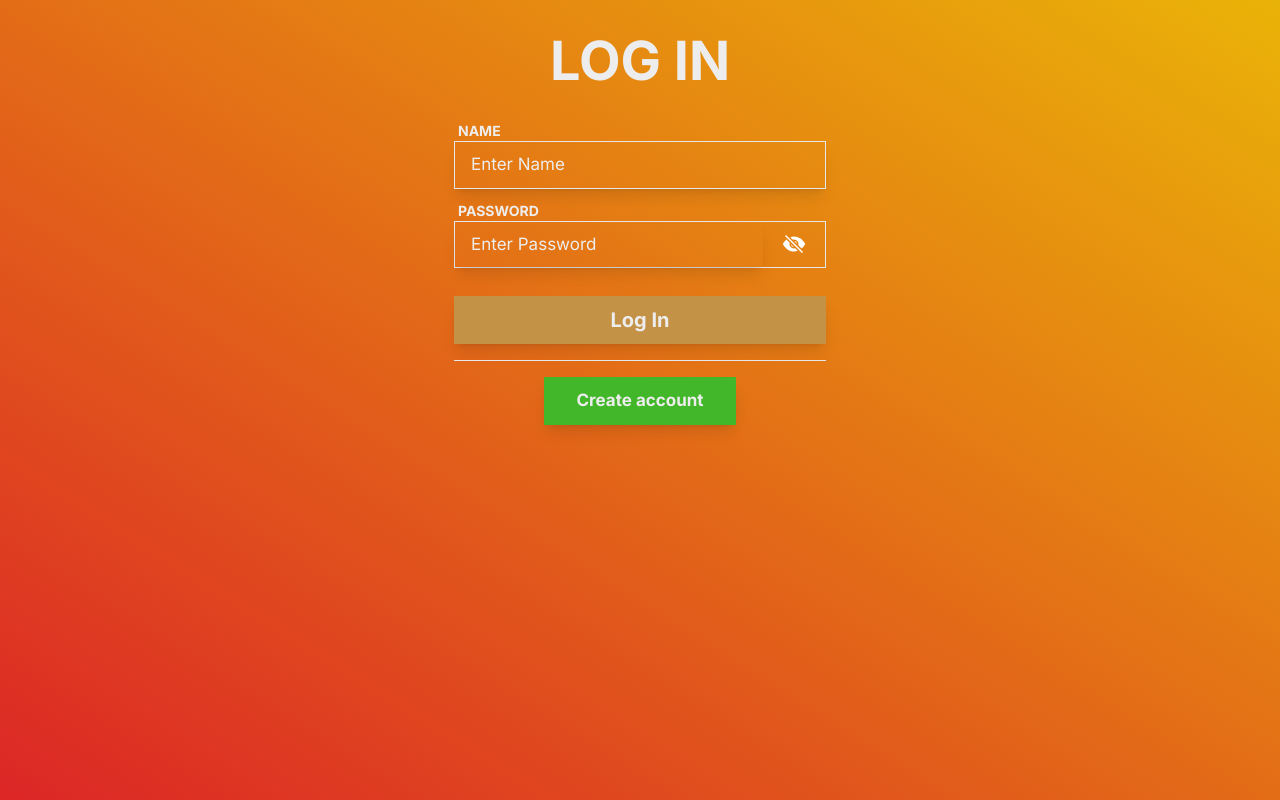
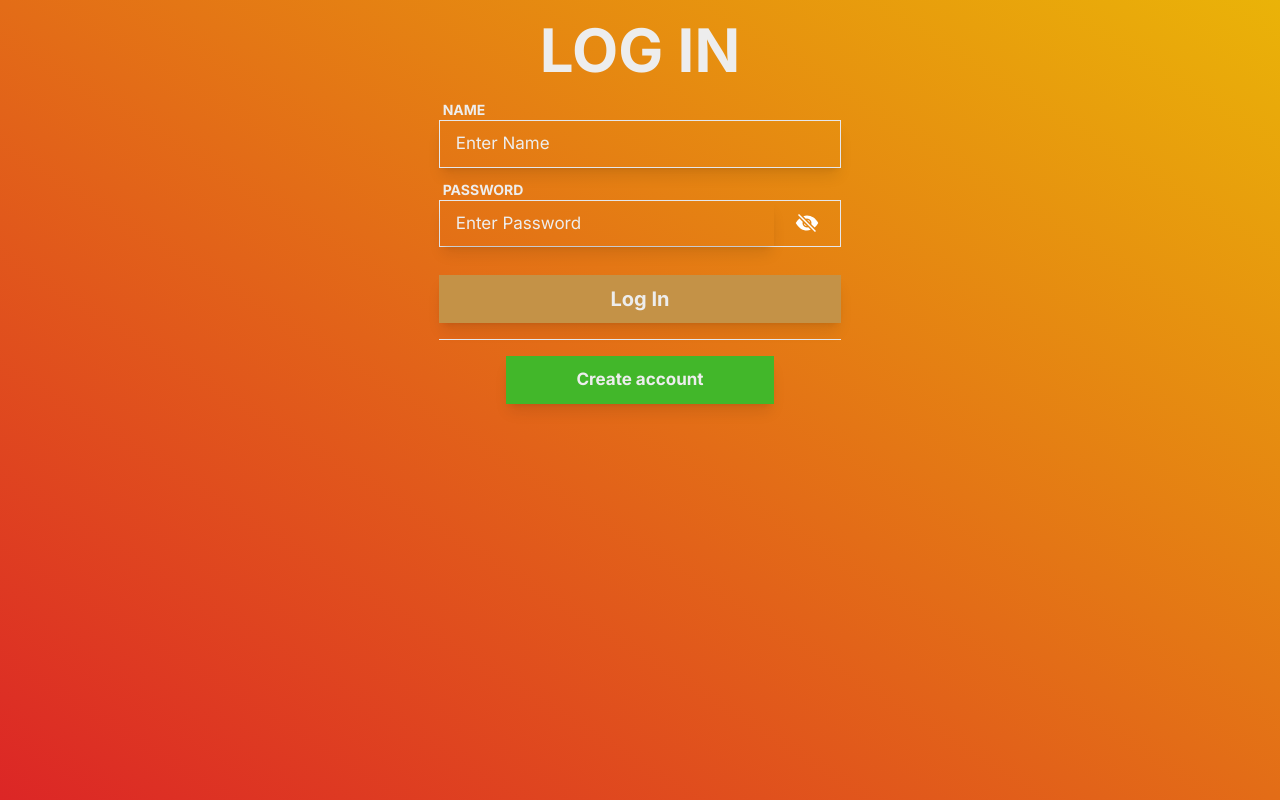
Before and after one commit to LashaTsulukidze751/ChatApp_UI, a Next.js app: page /main/login in a window 1280 px wide. Built offline with nearby package versions, Linux system fonts and the light colour scheme.

Commit message:
"feat: UI changes"

```diff
--- a/app/main/login/page.tsx
+++ b/app/main/login/page.tsx
@@ -37,9 +37,9 @@ export default function page(){
 
     return(
        <main className={`flex min-h-screen w-full flex-col items-center bg-gradient-to-bl from-yellow-500 to-red-600 text-center text-light-white`} >
-        <h1 className="mb-2 mt-5 text-[54px] font-bold">LOG IN</h1>
-          <div className="flex w-[396px] flex-col bg-gray-300 bg-transparent bg-opacity-60 p-3 text-center">
-            <form action="" onSubmit={handlesubmit} onChange={()=>{setNotFoundMSG(false)}} className="flex flex-col">
+        <h1 className="mb-2 mt-5 text-4xl font-bold md:text-6xl">LOG IN</h1>
+          <div className="flex w-5/6 flex-col items-center bg-gray-300 bg-transparent bg-opacity-60 p-3 text-center md:w-1/2 lg:w-1/3">
+            <form action="" onSubmit={handlesubmit} onChange={()=>{setNotFoundMSG(false)}} className="flex w-full flex-col">
               <label className="ml-1 text-left text-sm font-bold">NAME</label>
               <input type="text" className="mb-3 w-full border bg-red-600 bg-transparent bg-opacity-30 px-[16px] py-[10px] text-[17px] shadow-lg outline-none placeholder:text-light-white focus:bg-red-600" placeholder="Enter Name" required/>
               <label className="ml-1 text-left text-sm font-bold">PASSWORD</label>
@@ -52,8 +52,8 @@ export default function page(){
               <button  type="submit" className="lead-[48px] flex h-12 w-full items-center justify-center bg-gold text-xl font-bold shadow-lg hover:bg-dark-gold">Log In</button>
             </form>
             <h3>{notFoundMSG ? <p>user not found</p>:<p className="hidden"></p>}</h3>
-            <hr className="my-4"/>
-            <Link href={'/main/registration'} className="mx-[90px] mb-3 flex h-12 items-center justify-center bg-[#42b72a] px-4 text-[17px] font-bold shadow-lg">Create account</Link>
+            <hr className="my-4 h-px w-full"/>
+            <Link href={'/main/registration'} className="flex w-full justify-center" ><button className="mb-3 flex h-12 w-2/3 items-center justify-center bg-[#42b72a] px-4 text-[17px] font-bold shadow-lg">Create account</button></Link>
           </div>
        </main>
     )
--- a/app/main/page.tsx
+++ b/app/main/page.tsx
@@ -3,15 +3,15 @@ import Link from "next/link";
 export default function page() {
   return (
     <div className="min-h-screen w-full bg-gradient-to-bl from-orange-700 to-red-700 text-center text-light-white shadow">
-      <div className="flex items-center justify-center">
-        <img src="/logo.png" className="size-60" alt="Picture of the author" />
-        <h1 className="-ml-16 text-5xl font-bold drop-shadow-lg">CHATLASH</h1>
+      <div className="flex items-center justify-center pt-10">
+        <img src="/logo.png" className="size-24 md:size-48" alt="Picture of the author" />
+        <h1 className="text-4xl font-bold drop-shadow-lg md:text-6xl">CHATLASH</h1>
       </div>
-      <h3 className="-mt-6 text-2xl">
+      <h3 className="mt-10 text-xl md:text-3xl">
       "Empowering Conversations, Amplifying Connections."
       </h3>
       <Link href={"/main/login"}>
-        <button className="mt-20 h-10 w-32 bg-gold text-2xl hover:bg-dark-gold hover:text-black">
+        <button className="mt-10 h-10 w-32 bg-gold text-2xl hover:bg-dark-gold hover:text-black">
           LOG IN
         </button>
       </Link>
--- a/tailwind.config.ts
+++ b/tailwind.config.ts
@@ -15,7 +15,7 @@ const config: Config = {
       },
       backgroundColor:{
         "gold":"#c49247",
-        "dark-gold":"#a67b3c"
+        "dark-gold":"#fcb423"
       }
       ,
       textColor: {
```
